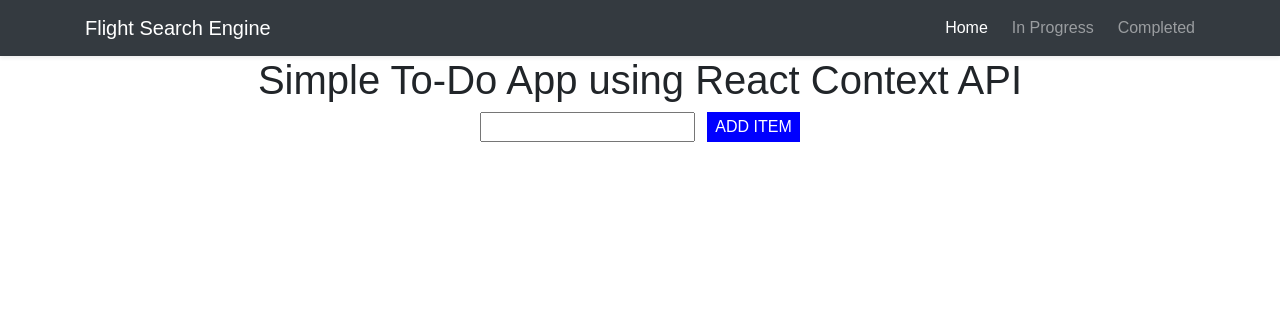
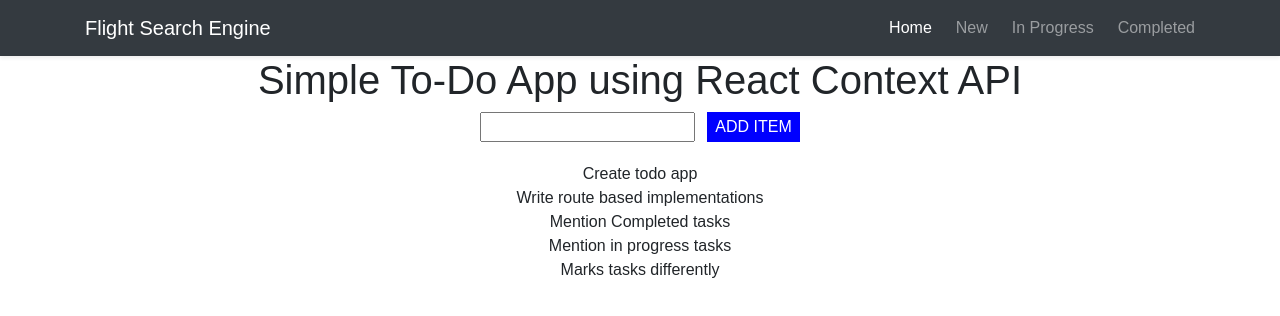
Before and after one commit to parul2919/todoapp-contextapi, a React (Create React App) app: page /new in a window 1280 px wide. Shown: the top 316 px of the page. Built offline with nearby package versions, Linux system fonts and the light colour scheme.

Commit message:
creation of new task in different route

```diff
--- a/src/App.js
+++ b/src/App.js
@@ -1,9 +1,10 @@
 import React, { Component } from 'react';
-import { BrowserRouter as Router, Route } from "react-router-dom";
+import {BrowserRouter as Router, Route } from "react-router-dom";
 import logo from './logo.svg';
 import "./../node_modules/bootstrap/dist/css/bootstrap.css";
 import './App.css';
 import {ToDoContext} from './toDoContext';
+import NewItem from './components/new';
 import Header from './components/header';
 import ToDoList from './components/toDoList';
 import ToDoItems from './components/toDoItems';
@@ -16,6 +17,7 @@ class App extends Component {
       <div className="App">
           <Header />
           <ToDoList>
+            <Route exact path="/new" component={NewItem} />
             <Route exact path="/" component={ToDoItems} />
             <Route exact path="/completed" component={Completed} />
             <Route exact path="/inProgress" component={InProgress} />
--- a/src/components/completed.js
+++ b/src/components/completed.js
@@ -9,7 +9,7 @@ class Completed extends React.Component {
   render() {
     return (
       <ToDoContext.Consumer>
-        {({ list, deleteItem,startItem, completeItem }) =>
+        {({ list}) =>
           list.map((item, key) => {
             return (
                 <div className='completed'>{item.completed ? item.todo : ''}</div>
--- a/src/components/header.js
+++ b/src/components/header.js
@@ -11,8 +11,12 @@ class Header extends Component {
           </span>
           <div className="navbar-nav-scroll">
             <ul className="navbar-nav bd-navbar-nav flex-row">
+
               <li className="nav-item">
                 <Link className="nav-link active" to="/" >Home</Link>
+              </li>
+              <li className="nav-item">
+                <Link className="nav-link ml-4" to="/new" >New</Link>
               </li>
               <li className="nav-item">
                 <Link className="nav-link ml-4" to="/inProgress">In Progress</Link>
--- a/src/components/inProgress.js
+++ b/src/components/inProgress.js
@@ -9,7 +9,7 @@ class InProgress extends React.Component {
   render() {
     return (
       <ToDoContext.Consumer>
-        {({ list, deleteItem,startItem, completeItem }) =>
+        {({ list }) =>
           list.map((item, key) => {
             return (
                 <div className='started'>{item.start ? item.todo : ''}</div>
--- /dev/null
+++ b/src/components/new.js
@@ -0,0 +1,40 @@
+import React, { Component, Fragment } from "react";
+import ReactDOM from "react-dom";
+import {ToDoContext} from '../toDoContext.js';
+import "../style.css";
+
+class NewItem extends Component {
+
+
+  render() {
+      return (
+      <ToDoContext.Consumer>
+        {({ list, createItem,handleInput, handleKeyPress  }) =>(
+            <Fragment>
+            <div className="ToDo-Container">
+                <input
+                  type="text"
+                  onChange={handleInput.bind(this)}
+                  onKeyPress={handleKeyPress.bind(this)}
+                />
+                <button className="button todo-add" onClick={createItem.bind(this)}>
+                  ADD ITEM
+                </button>
+              </div>
+                 {
+                    list.map((item, index)=>(
+                        <div key={index}>{item.todo }</div>
+                    ))
+                 }
+            </Fragment>
+
+
+            )
+
+        }
+      </ToDoContext.Consumer>
+    );
+  }
+}
+
+export default NewItem;
--- a/src/components/toDoItems.js
+++ b/src/components/toDoItems.js
@@ -1,5 +1,6 @@
-import React, { Component } from "react";
+import React, { Component, Fragment } from "react";
 import ReactDOM from "react-dom";
+import {Link} from "react-router-dom";
 import {ToDoContext} from '../toDoContext.js';
 
 import "../style.css";
@@ -8,6 +9,7 @@ import "../style.css";
 class ToDoItems extends React.Component {
   render() {
     return (
+        <Fragment>
       <ToDoContext.Consumer>
         {({ list, deleteItem,startItem, completeItem }) =>
           list.map((item, key) => {
@@ -21,7 +23,10 @@ class ToDoItems extends React.Component {
             );
           })
         }
+
       </ToDoContext.Consumer>
+      <div className="link"> <Link className="nav-link active" to="/new" >Create new task </Link> </div>
+          </Fragment>
     );
   }
 }
--- a/src/components/toDoList.js
+++ b/src/components/toDoList.js
@@ -1,4 +1,5 @@
 import React, { Component } from "react";
+
 import {ToDoContext} from '../toDoContext.js';
 
 class ToDoList extends Component {
@@ -8,13 +9,28 @@ class ToDoList extends Component {
     this.state = {
       list: [
         {
-          todo: "clean the house",
+          todo: "Create todo app",
           start:false,
           completed:false,
         },
         {
-          todo: "buy milk",
+          todo: "Write route based implementations",
           start:false,
+          completed:false,
+        },
+        {
+          todo: "Mention Completed tasks",
+          start:true,
+          completed:true,
+        },
+        {
+          todo: "Mention in progress tasks",
+          start:true,
+          completed:false,
+        },
+        {
+          todo: "Marks tasks differently",
+          start:true,
           completed:false,
         }
       ],
@@ -69,30 +85,26 @@ class ToDoList extends Component {
     });
   };
 
+
   render() {
     return (
       <ToDoContext.Provider
-        value={{ list: this.state.list, deleteItem: this.deleteItem, startItem: this.startItem, completeItem: this.completeItem }}
+        value={{ list: this.state.list,
+                deleteItem: this.deleteItem,
+                startItem: this.startItem,
+                completeItem: this.completeItem,
+                createItem: this.createNewToDoItem,
+                handleInput:this.handleInput,
+                handleKeyPress:this.handleKeyPress
+        }}
       >
-        <div className="ToDo">
-          <h1 className="ToDo-Header">
+        <h1 className="ToDo-Header">
             Simple To-Do App using React Context API
           </h1>
-          <div className="ToDo-Container">
-            <input
-              type="text"
-              value={this.state.todo}
-              onChange={this.handleInput}
-              onKeyPress={this.handleKeyPress}
-            />
-
-            <button className="button todo-add" onClick={this.createNewToDoItem}>
-              ADD ITEM
-            </button>
-          </div>
-        </div>
 
         {this.props.children}
+
+
       </ToDoContext.Provider>
     );
   }
```
